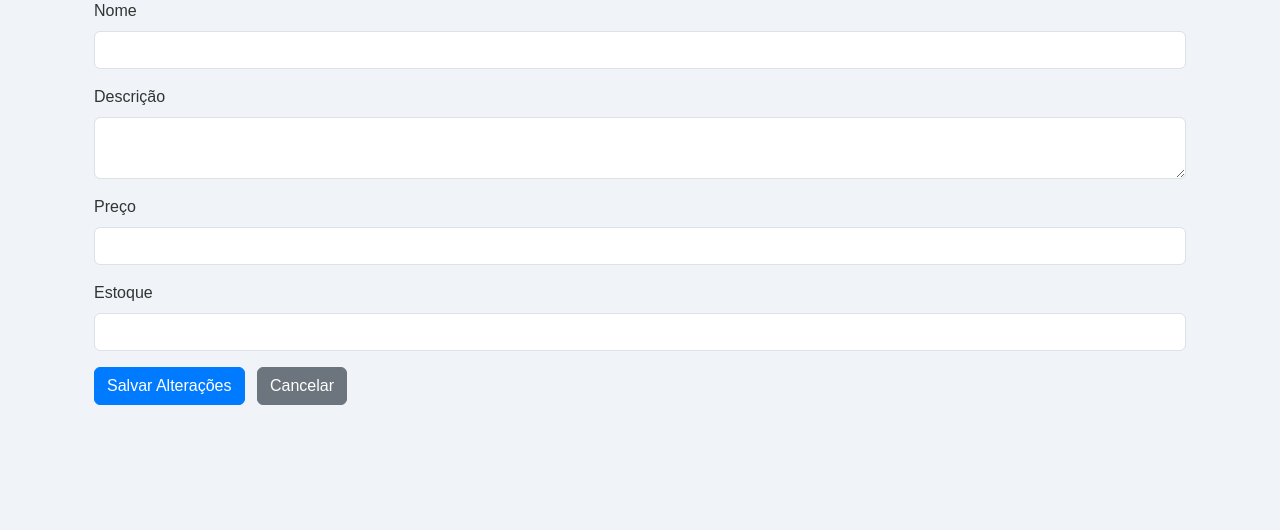
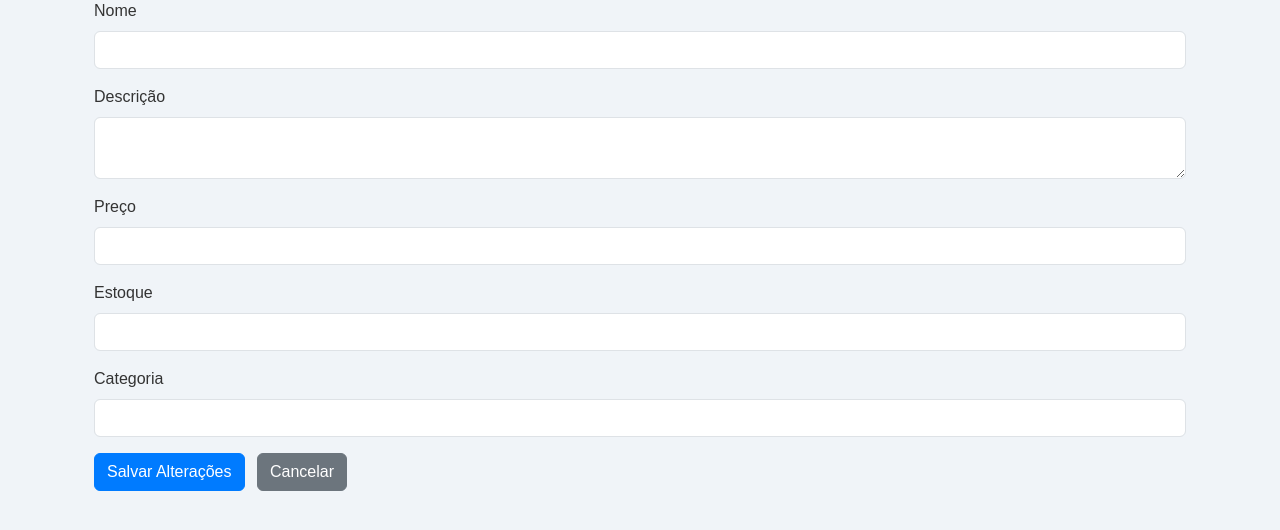
Before and after one commit to RaphaelLins6/ProjetoDjangoModels, a Django app: page /produtos/editar/3/ in a window 1280 px wide. Shown: the part 167-697 px from the top of the page. Run offline with Django 5.2, Linux system fonts and the light colour scheme; data comes from the database, SQL or seed files in the repository; both versions use the stored data as it was after the commit; lists and menus that the app fills with data are empty.

Commit message:
Adicionando seleção de categoria ao formulário de edição de produto e implementando carregamento dinâmico das categorias

```diff
--- a/blog/templates/editar_produto.html
+++ b/blog/templates/editar_produto.html
@@ -22,6 +22,11 @@
             <label for="id_estoque" class="form-label">Estoque</label>
             <input type="number" class="form-control" id="id_estoque" name="estoque" required>
         </div>
+        <div class="mb-3">
+            <label for="id_categoria" class="form-label">Categoria</label>
+            <select class="form-control" id="id_categoria" name="categoria" required>
+            </select>
+        </div>
         <button type="submit" class="btn btn-primary">Salvar Alterações</button>
         <a href="{% url 'listar_produtos' %}" class="btn btn-secondary ms-2">Cancelar</a>
         <span id="mensagem" class="ms-3"></span>
@@ -31,6 +36,22 @@
 <script>
 const produtoId = window.location.pathname.split('/').filter(Boolean).pop();
 
+function carregarCategorias(produtoCategoriaId) {
+    fetch('http://127.0.0.1:8001/api/categorias')
+        .then(resp => resp.json())
+        .then(categorias => {
+            const select = document.getElementById('id_categoria');
+            select.innerHTML = '';
+            categorias.forEach(cat => {
+                const option = document.createElement('option');
+                option.value = cat.id;
+                option.text = cat.nome;
+                if (cat.id === produtoCategoriaId) option.selected = true;
+                select.appendChild(option);
+            });
+        });
+}
+
 window.onload = function() {
     fetch(`http://127.0.0.1:8001/api/produtos/${produtoId}`)
         .then(resp => resp.json())
@@ -39,6 +60,7 @@ window.onload = function() {
             document.getElementById('id_descricao').value = produto.descricao;
             document.getElementById('id_preco').value = produto.preco;
             document.getElementById('id_estoque').value = produto.estoque;
+            carregarCategorias(produto.categoria); // Preenche o select e seleciona a categoria do produto
         });
 };
 
@@ -48,7 +70,8 @@ document.getElementById('produto-form').addEventListener('submit', function(e) {
         nome: document.getElementById('id_nome').value,
         descricao: document.getElementById('id_descricao').value,
         preco: parseFloat(document.getElementById('id_preco').value),
-        estoque: parseInt(document.getElementById('id_estoque').value)
+        estoque: parseInt(document.getElementById('id_estoque').value),
+        categoria: parseInt(document.getElementById('id_categoria').value)
     };
     fetch(`http://127.0.0.1:8001/api/produtos/${produtoId}`, {
         method: 'PUT',
@@ -64,7 +87,7 @@ document.getElementById('produto-form').addEventListener('submit', function(e) {
             return;
         }
         document.getElementById('mensagem').innerText = "Produto atualizado com sucesso!";
-        // window.location.href = "/produtos/";
+        window.location.href = "/produtos/";
     })
     .catch(() => {
         document.getElementById('mensagem').innerText = "Erro ao atualizar produto.";
```
Also changed, not shown: db.sqlite3.
